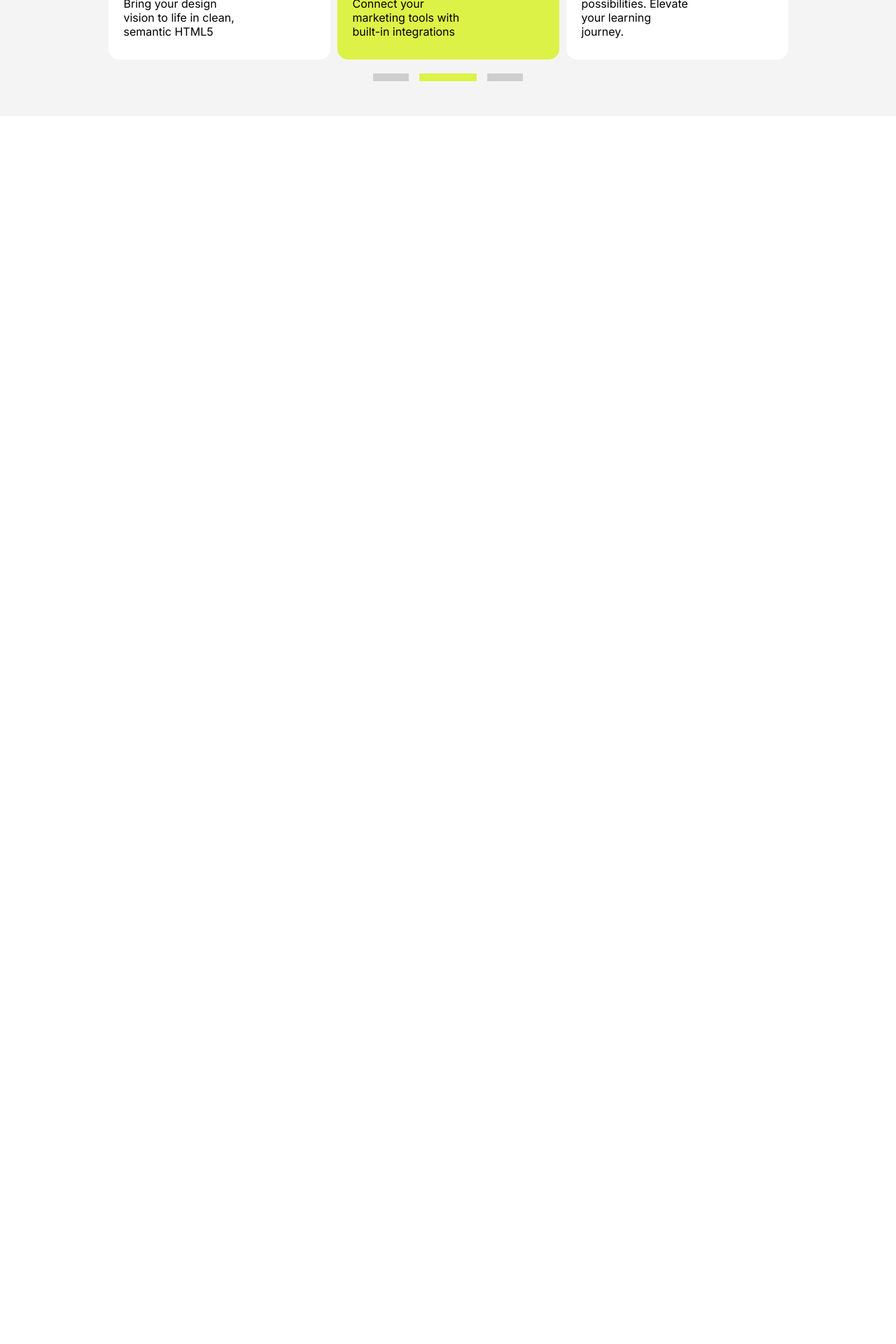
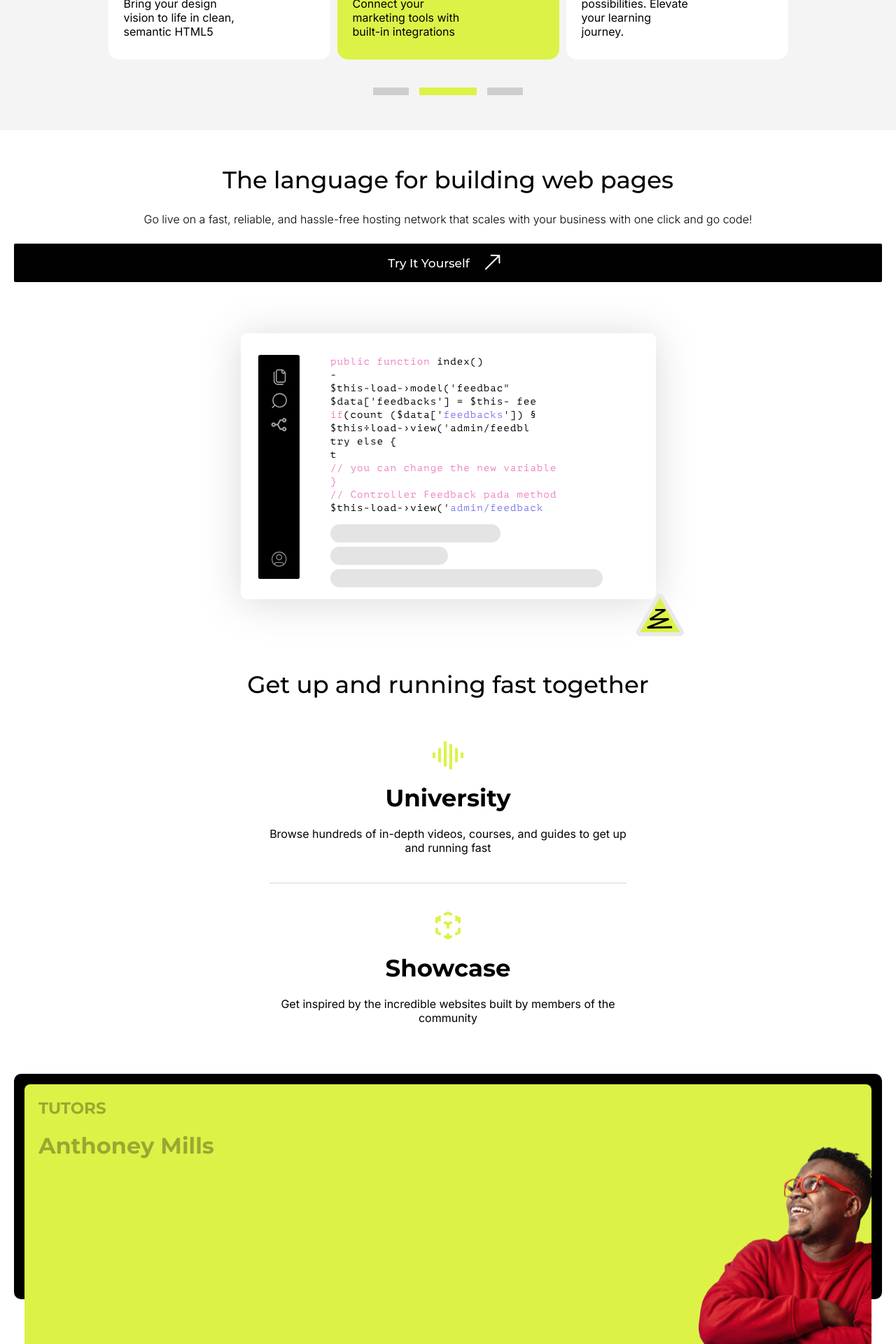
Before and after one commit to PedroRibeir0/coding, a React (Vite) app: page / in a window 1280 px wide. Shown: the part 1720-3640 px from the top of the page at 70% size. Before the commit the page ends 1986 px from the top, so only its background shows below. Built offline with nearby package versions, Linux system fonts and the light colour scheme.

Commit message:
get-up/web-pages

```diff
--- a/src/components/MainButton.jsx
+++ b/src/components/MainButton.jsx
@@ -1,7 +1,7 @@
 
-export default function MainButton({text}) {
+export default function MainButton({text, width}) {
   return (
-    <button className="main-button">
+    <button className="main-button" style={{width: width}}>
         <span>{text}</span>
         <img src="/images/arrow-up-right.svg" alt="" />
     </button>
--- a/src/css/index/_features.scss
+++ b/src/css/index/_features.scss
@@ -3,7 +3,7 @@
     overflow-x: hidden;
     background-color: $gray;
     padding-bottom: 50px;
-    margin-bottom: 100px;
+    margin-bottom: 30px;
     display: flex;
     flex-direction: column;
     gap: 20px;
@@ -25,8 +25,6 @@
         }
     }
 
-
-
     .features-carrousel{
         display: flex;
         justify-content: center;
@@ -39,6 +37,7 @@
             align-items: center;
             gap: 10px;
             list-style: none;
+            touch-action: none;
 
             .feature-card{
                 background-color: $white;
@@ -80,6 +79,7 @@
         }
     }
     .carrousel-bar{
+        margin-top: 20px;
         display: flex;
         justify-content: center;
         align-items: center;
@@ -90,12 +90,14 @@
             align-items: center;
             justify-content: center;
             gap: 15px;
+            transition: all 1s;
 
             .bar{
                 width: 51px;
                 height: 11px;
                 background-color: darken($color: $gray, $amount: 15);
             }
+
             .bar.current{
                 width: 82px;
                 background-color: $yellow;
--- /dev/null
+++ b/src/css/index/_get-up.scss
@@ -0,0 +1,101 @@
+.get-up{
+    display: flex;
+    flex-direction: column;
+    justify-content: center;
+    align-items: center;
+    padding: 20px;
+    gap: 30px;
+    margin-bottom: 150px;
+
+
+    .texts{
+        display: flex;
+        flex-direction: column;
+        justify-content: center;
+        align-items: center;
+        gap: 60px;
+
+        h3{
+            text-align: center;
+            @include font(34px, 500, $black, $montserrat);
+
+        }
+
+        .showcase-university{
+            list-style: none;
+            display: flex;
+            flex-direction: column;
+            justify-content: center;
+            align-items: center;
+            gap: 40px;
+
+            li{
+                display: flex;
+                flex-direction: column;
+                justify-content: center;
+                align-items: center;
+                width: 80%;
+                text-align: center;
+                padding-bottom: 40px;
+                gap: 20px;
+
+                h4{
+                    @include font(34px, 700, $black, $montserrat);
+                }
+
+                p{
+                    @include font(16px, 400, $black, $inter);
+
+                }
+            }
+
+            .university{
+                border-bottom: 1px solid darken($color: $gray, $amount: 12);
+            }
+        }
+    }
+
+    .card-container{
+        background-color: $black;
+        width: 100%;
+        padding: 15px;
+        border-radius: 10px;
+        height: 322px;
+
+
+        .card{
+            position: relative;
+            border-radius: 8px;
+            display: flex;
+            flex-direction: column;
+            background-color: $yellow;
+            width: 100%;
+            padding-left: 20px;
+            padding-top: 20px;
+            height: 377px;
+            overflow: hidden;
+            gap: 20px;
+
+            .tutor{
+                @include font(23px, 700, $black, $montserrat);
+                opacity: 0.3;
+                text-transform: uppercase;
+            }
+
+            .tutor-name{
+                @include font(32px, 700, $black, $montserrat);
+                opacity: 0.3;
+                text-transform: capitalize;
+                width: 50%;
+            }
+
+            img{
+                width: 250px;
+                position: absolute;
+                bottom: 0;
+                right: 0;
+            }
+
+        }
+    }
+}
--- /dev/null
+++ b/src/css/index/_web-pages.scss
@@ -0,0 +1,47 @@
+.web-pages{
+    background-color: $white;
+    display: flex;
+    flex-direction: column;
+    justify-content: center;
+    align-items: center;
+    width: 100%;
+    padding: 20px;
+    gap: 20px;
+
+    .texts{
+        display: flex;
+        justify-content: center;
+        flex-direction: column;
+        align-items: center;
+        width: 100%;
+        gap: 25px;
+
+        h3{
+            @include font(34px, 500, $black, $montserrat);
+        }
+
+        p{
+            @include font(16px, 300, $black, $inter)
+        }
+    }
+
+    .images{
+        position: relative;
+        display: flex;
+        justify-content: center;
+        align-items: center;
+
+        .code-editor{
+            width: 100%;
+        }
+
+        .caution-park-icon{
+            position: absolute;
+            width: 100px;
+            right: 0px;
+            bottom: -15px;
+            transform: rotate(30deg);
+        }
+    }
+
+}
--- a/src/css/index/index.css
+++ b/src/css/index/index.css
@@ -256,7 +256,7 @@ header.shadow {
   overflow-x: hidden;
   background-color: #F4F4F4;
   padding-bottom: 50px;
-  margin-bottom: 100px;
+  margin-bottom: 30px;
   display: flex;
   flex-direction: column;
   gap: 20px;
@@ -293,6 +293,7 @@ header.shadow {
   align-items: center;
   gap: 10px;
   list-style: none;
+  touch-action: none;
 }
 .features .features-carrousel .carrousel-container .feature-card {
   background-color: #ffffff;
@@ -333,6 +334,7 @@ header.shadow {
   font-family: "Inter", sans-serif;
 }
 .features .carrousel-bar {
+  margin-top: 20px;
   display: flex;
   justify-content: center;
   align-items: center;
@@ -343,6 +345,7 @@ header.shadow {
   align-items: center;
   justify-content: center;
   gap: 15px;
+  transition: all 1s;
 }
 .features .carrousel-bar .bars-list .bar {
   width: 51px;
@@ -352,6 +355,153 @@ header.shadow {
 .features .carrousel-bar .bars-list .bar.current {
   width: 82px;
   background-color: #DDF247;
+}
+
+.web-pages {
+  background-color: #ffffff;
+  display: flex;
+  flex-direction: column;
+  justify-content: center;
+  align-items: center;
+  width: 100%;
+  padding: 20px;
+  gap: 20px;
+}
+.web-pages .texts {
+  display: flex;
+  justify-content: center;
+  flex-direction: column;
+  align-items: center;
+  width: 100%;
+  gap: 25px;
+}
+.web-pages .texts h3 {
+  font-size: 34px;
+  font-weight: 500;
+  color: #010101;
+  font-family: "Montserrat", sans-serif;
+}
+.web-pages .texts p {
+  font-size: 16px;
+  font-weight: 300;
+  color: #010101;
+  font-family: "Inter", sans-serif;
+}
+.web-pages .images {
+  position: relative;
+  display: flex;
+  justify-content: center;
+  align-items: center;
+}
+.web-pages .images .code-editor {
+  width: 100%;
+}
+.web-pages .images .caution-park-icon {
+  position: absolute;
+  width: 100px;
+  right: 0px;
+  bottom: -15px;
+  transform: rotate(30deg);
+}
+
+.get-up {
+  display: flex;
+  flex-direction: column;
+  justify-content: center;
+  align-items: center;
+  padding: 20px;
+  gap: 30px;
+  margin-bottom: 150px;
+}
+.get-up .texts {
+  display: flex;
+  flex-direction: column;
+  justify-content: center;
+  align-items: center;
+  gap: 60px;
+}
+.get-up .texts h3 {
+  text-align: center;
+  font-size: 34px;
+  font-weight: 500;
+  color: #010101;
+  font-family: "Montserrat", sans-serif;
+}
+.get-up .texts .showcase-university {
+  list-style: none;
+  display: flex;
+  flex-direction: column;
+  justify-content: center;
+  align-items: center;
+  gap: 40px;
+}
+.get-up .texts .showcase-university li {
+  display: flex;
+  flex-direction: column;
+  justify-content: center;
+  align-items: center;
+  width: 80%;
+  text-align: center;
+  padding-bottom: 40px;
+  gap: 20px;
+}
+.get-up .texts .showcase-university li h4 {
+  font-size: 34px;
+  font-weight: 700;
+  color: #010101;
+  font-family: "Montserrat", sans-serif;
+}
+.get-up .texts .showcase-university li p {
+  font-size: 16px;
+  font-weight: 400;
+  color: #010101;
+  font-family: "Inter", sans-serif;
+}
+.get-up .texts .showcase-university .university {
+  border-bottom: 1px solid #d5d5d5;
+}
+.get-up .card-container {
+  background-color: #010101;
+  width: 100%;
+  padding: 15px;
+  border-radius: 10px;
+  height: 322px;
+}
+.get-up .card-container .card {
+  position: relative;
+  border-radius: 8px;
+  display: flex;
+  flex-direction: column;
+  background-color: #DDF247;
+  width: 100%;
+  padding-left: 20px;
+  padding-top: 20px;
+  height: 377px;
+  overflow: hidden;
+  gap: 20px;
+}
+.get-up .card-container .card .tutor {
+  font-size: 23px;
+  font-weight: 700;
+  color: #010101;
+  font-family: "Montserrat", sans-serif;
+  opacity: 0.3;
+  text-transform: uppercase;
+}
+.get-up .card-container .card .tutor-name {
+  font-size: 32px;
+  font-weight: 700;
+  color: #010101;
+  font-family: "Montserrat", sans-serif;
+  opacity: 0.3;
+  text-transform: capitalize;
+  width: 50%;
+}
+.get-up .card-container .card img {
+  width: 250px;
+  position: absolute;
+  bottom: 0;
+  right: 0;
 }
 
 .brands {
--- a/src/css/index/index.scss
+++ b/src/css/index/index.scss
@@ -36,7 +36,7 @@ $red: #FF4F4F;
   font-family: $family
 }
 
-@import 'logo', 'header', 'improve', 'features';
+@import 'logo', 'header', 'improve', 'features', 'web-pages', 'get-up';
 
 .brands{
   background-color: $white;
--- a/src/pages/home/Features.jsx
+++ b/src/pages/home/Features.jsx
@@ -23,11 +23,22 @@ export default function Features() {
     ]
 
     const [current, setCurrent] = useState(1)
-    // const [width, setWidth] = useState(0)
+    const [width, setWidth] = useState(0)
     const carrousel = useRef()
+    const barChange = 70
 
-    function handleDragEnd(e){
-        console.log(e)
+    useEffect(()=>{
+        setWidth(carrousel.current.scrollWidth/ FeaturesList.length)
+    },[])
+
+
+    function handleDrag(e){
+        let move = Math.trunc(Number(carrousel.current.style.transform.slice(11,17)))
+        console.log(move)
+        if (move >= 280) setCurrent(0)
+        else if (move < 50 && move >= -20) setCurrent(1)
+        else if (move < -250) setCurrent(2)
+
     }
 
     return (
@@ -40,13 +51,14 @@ export default function Features() {
         </div>
         <motion.div className="features-carrousel">
             <motion.ul
-            onDragEnd={handleDragEnd}
+            onDrag={handleDrag}
             className="carrousel-container"
             whileTap={{cursor: 'grabbing'}}
             drag="x"
-            dragConstraints={{right: 300, left: -300}}
+            dragConstraints={{right: width, left: -width}}
+            dragElastic={0}
+            dragMomentum={false}
             ref={carrousel}>
-
                 {FeaturesList.map((item, index)=>{
                     return(
                         <motion.li className="feature-card" key={index}>
--- /dev/null
+++ b/src/pages/home/GetUp.jsx
@@ -0,0 +1,33 @@
+
+export default function GetUp() {
+  return (
+    <section className="get-up">
+        <div className="texts">
+            <h3>Get up and running fast together</h3>
+            <ul className="showcase-university">
+                <li className="university">
+                    <img src="/images/university-icon.svg" alt="" />
+                    <h4>University</h4>
+                    <p>
+                    Browse hundreds of in-depth videos, courses, and guides to get up and running fast
+                    </p>
+                </li>
+                <li className="showcase">
+                    <img src="/images/showcase-icon.svg" alt="" />
+                    <h4>Showcase</h4>
+                    <p>
+                    Get inspired by the incredible websites built by members of the community
+                    </p>
+                </li>
+            </ul>
+        </div>
+        <div className="card-container">
+            <div className="card">
+                <span className="tutor">Tutors</span>
+                <span className="tutor-name">Anthoney Mills</span>
+                <img src="/images/anthoney-mills.svg" alt="tutor-photo" />
+            </div>
+        </div>
+    </section>
+  )
+}
--- a/src/pages/home/Index.jsx
+++ b/src/pages/home/Index.jsx
@@ -1,7 +1,9 @@
 'use client'
 import Header from '../../components/Header'
 import Features from './Features'
+import GetUp from './GetUp'
 import Improve from './Improve'
+import WebPages from './WebPages'
 
 
 export default function Index() {
@@ -15,6 +17,8 @@ export default function Index() {
           <img className="brand-logo" src="/images/coursera-logo.svg" alt="coursera-logo" />
         </section>
         <Features/>
+        <WebPages/>
+        <GetUp/>
     </div>
   )
 }
--- /dev/null
+++ b/src/pages/home/WebPages.jsx
@@ -0,0 +1,19 @@
+import MainButton from "../../components/MainButton";
+
+export default function WebPages() {
+  return (
+    <section className="web-pages">
+        <div className="texts">
+            <h3>The language for building web pages</h3>
+            <p>
+            Go live on a fast, reliable, and hassle-free hosting network that scales with your business with one click and go code!
+            </p>
+            <MainButton text={'try it yourself'} width={'100%'}/>
+        </div>
+        <div className="images">
+            <img className="code-editor" src="/images/code-editor-2.svg" alt="code-editor" />
+            <img className="caution-park-icon" src="/images/icon-park-caution.svg" alt="park-caution-icon" />
+        </div>
+    </section>
+  )
+}
```
Also changed, not shown: public/images/anthoney-mills.svg (added), 1 other file (tests, documents, lock files or other folders).
